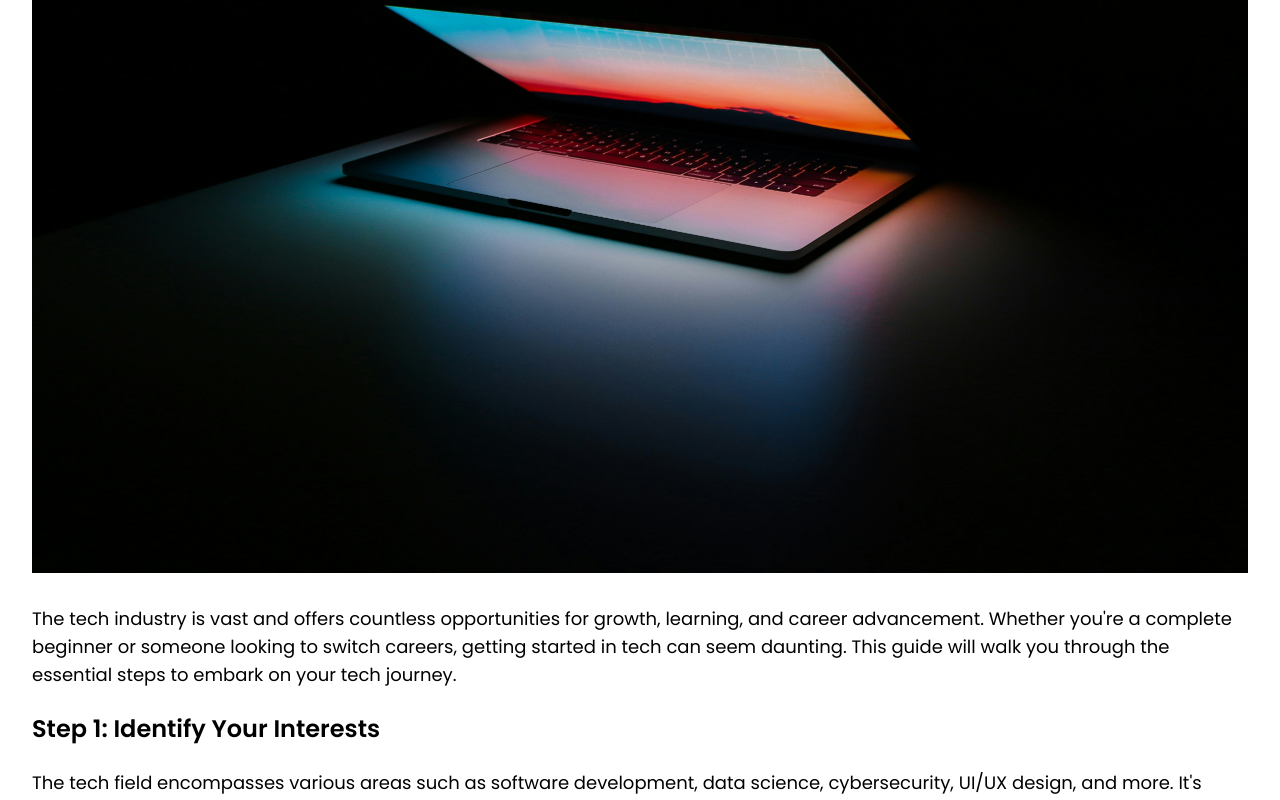
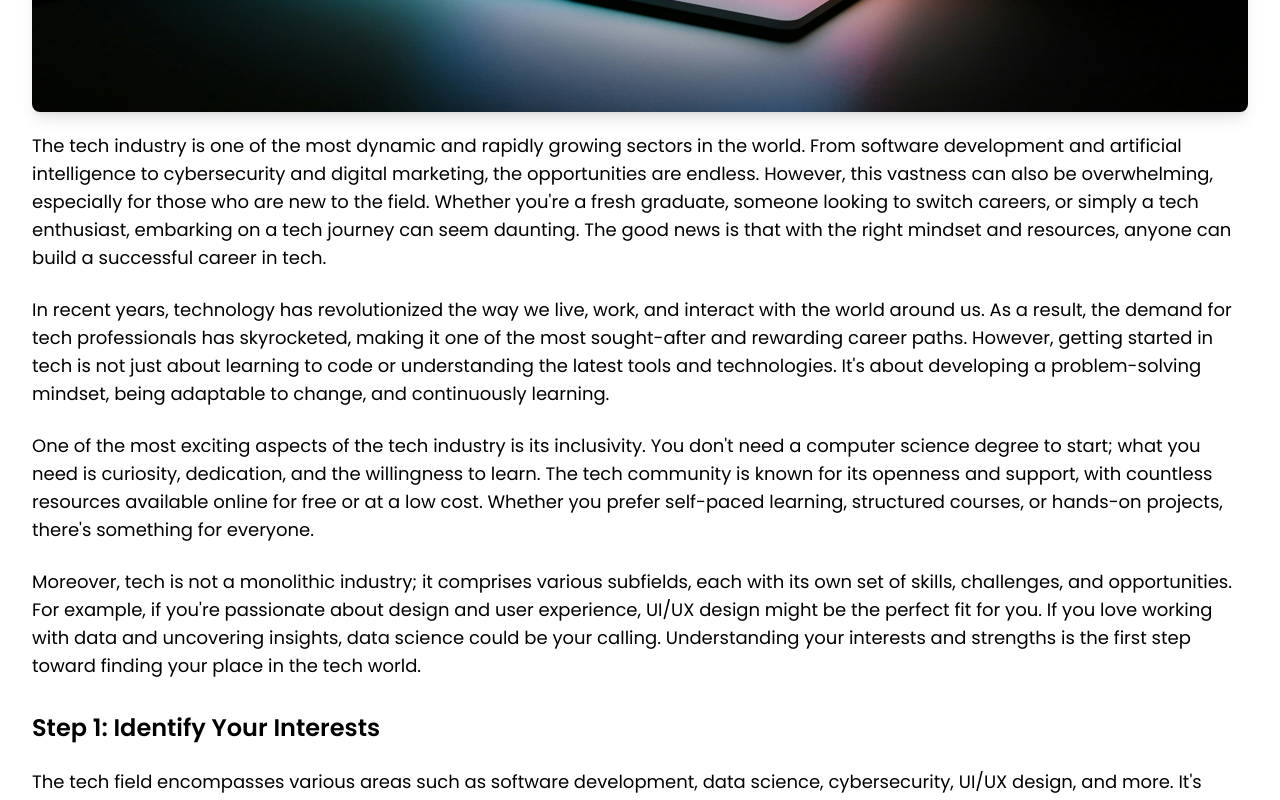
Before and after one commit to elizabeth-agada/so-little, a React (Create React App) app: page /post/1 in a window 1280 px wide. Shown: the part 480-1280 px from the top of the page. Built offline with nearby package versions, Linux system fonts and the light colour scheme.

Commit message:
getting started page

```diff
--- a/src/pages/GettingStartedInTech.jsx
+++ b/src/pages/GettingStartedInTech.jsx
@@ -4,15 +4,39 @@ function GettingStartedInTech() {
   return (
     <main className="container mx-auto my-10 px-4 sm:px-6 lg:px-8 max-w-7xl font-sans">
       <h1 className="text-3xl sm:text-4xl font-bold mb-6 sm:mb-8">Getting Started in Tech</h1>
-      <img src="/img/technology.jpg" alt="Getting Started in Tech" className="w-full h-auto mb-6 sm:mb-8" />
+      <img src="/img/technology.jpg" alt="Getting Started in Tech" className="w-full h-auto max-h-[400px] object-cover rounded-lg shadow-lg" />
 
-      <section className="space-y-4 sm:space-y-6">
+      <section className="space-y-4 sm:space-y-6 mt-5">
         <p className="text-base sm:text-lg">
-          The tech industry is vast and offers countless opportunities for growth, learning, and career advancement.
-          Whether you're a complete beginner or someone looking to switch careers, getting started in tech can seem
-          daunting. This guide will walk you through the essential steps to embark on your tech journey.
+          The tech industry is one of the most dynamic and rapidly growing sectors in the world. From software development
+          and artificial intelligence to cybersecurity and digital marketing, the opportunities are endless. However, this
+          vastness can also be overwhelming, especially for those who are new to the field. Whether you're a fresh graduate,
+          someone looking to switch careers, or simply a tech enthusiast, embarking on a tech journey can seem daunting.
+          The good news is that with the right mindset and resources, anyone can build a successful career in tech.
         </p>
+        <p className="text-base sm:text-lg">
+          In recent years, technology has revolutionized the way we live, work, and interact with the world around us.
+          As a result, the demand for tech professionals has skyrocketed, making it one of the most sought-after and
+          rewarding career paths. However, getting started in tech is not just about learning to code or understanding
+          the latest tools and technologies. It's about developing a problem-solving mindset, being adaptable to change,
+          and continuously learning.
+        </p>
+        <p className="text-base sm:text-lg">
+          One of the most exciting aspects of the tech industry is its inclusivity. You don't need a computer science
+          degree to start; what you need is curiosity, dedication, and the willingness to learn. The tech community is
+          known for its openness and support, with countless resources available online for free or at a low cost. Whether
+          you prefer self-paced learning, structured courses, or hands-on projects, there's something for everyone.
+        </p>
+        <p className="text-base sm:text-lg">
+          Moreover, tech is not a monolithic industry; it comprises various subfields, each with its own set of skills,
+          challenges, and opportunities. For example, if you're passionate about design and user experience, UI/UX design
+          might be the perfect fit for you. If you love working with data and uncovering insights, data science could be
+          your calling. Understanding your interests and strengths is the first step toward finding your place in the
+          tech world.
+        </p>
+      </section>
 
+      <section className="space-y-4 sm:space-y-6 mt-8">
         <h2 className="text-xl sm:text-2xl font-bold">Step 1: Identify Your Interests</h2>
         <p className="text-base sm:text-lg">
           The tech field encompasses various areas such as software development, data science, cybersecurity, UI/UX design,
@@ -24,6 +48,7 @@ function GettingStartedInTech() {
           <li><a href="https://www.codecademy.com/learn/paths" target="_blank" rel="noopener noreferrer" className="text-blue-500 hover:underline">Codecademy Career Paths</a></li>
           <li><a href="https://www.freecodecamp.org/news/tech-careers-guide/" target="_blank" rel="noopener noreferrer" className="text-blue-500 hover:underline">FreeCodeCamp Career Guide</a></li>
         </ul>
+
 
         <h2 className="text-xl sm:text-2xl font-bold">Step 2: Learn the Basics</h2>
         <p className="text-base sm:text-lg">
```
Also changed, not shown: src/tailwind.css.
